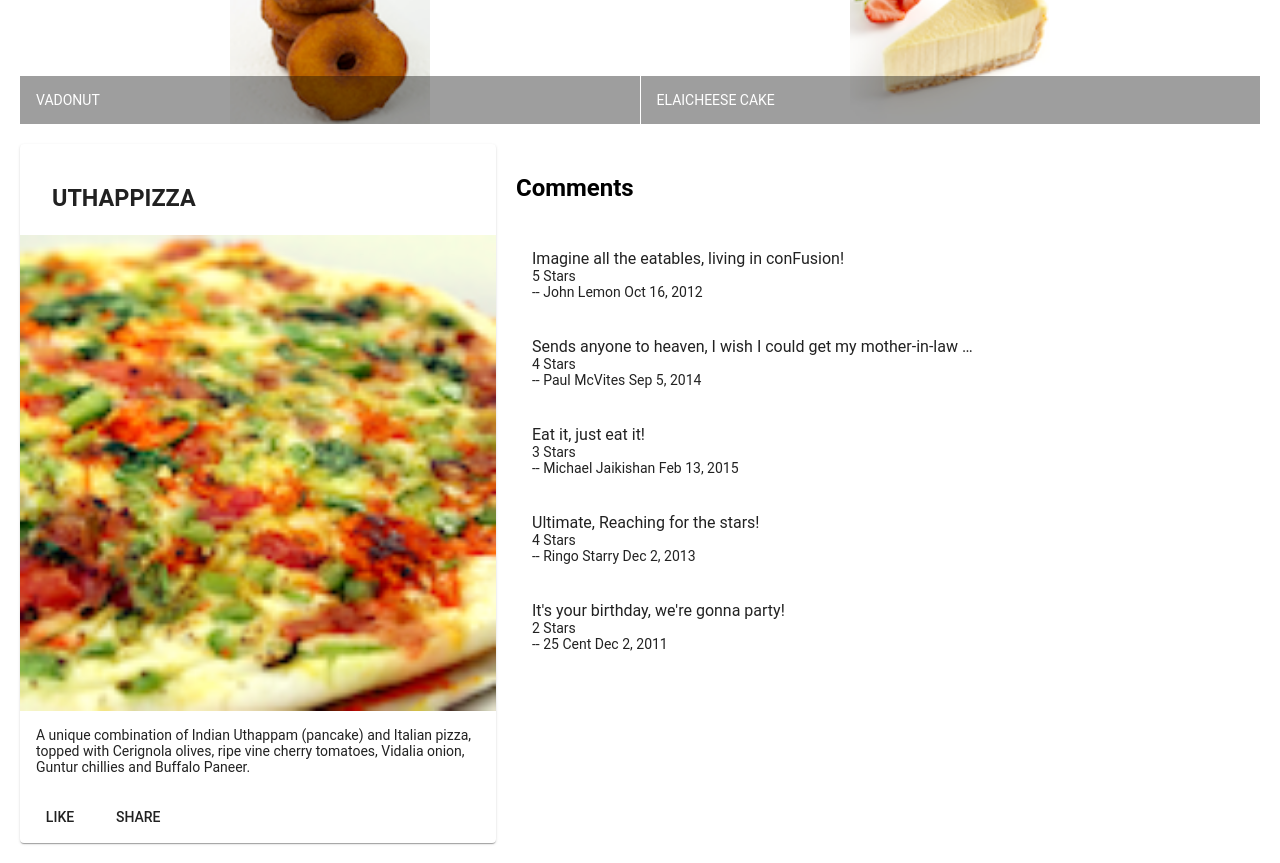
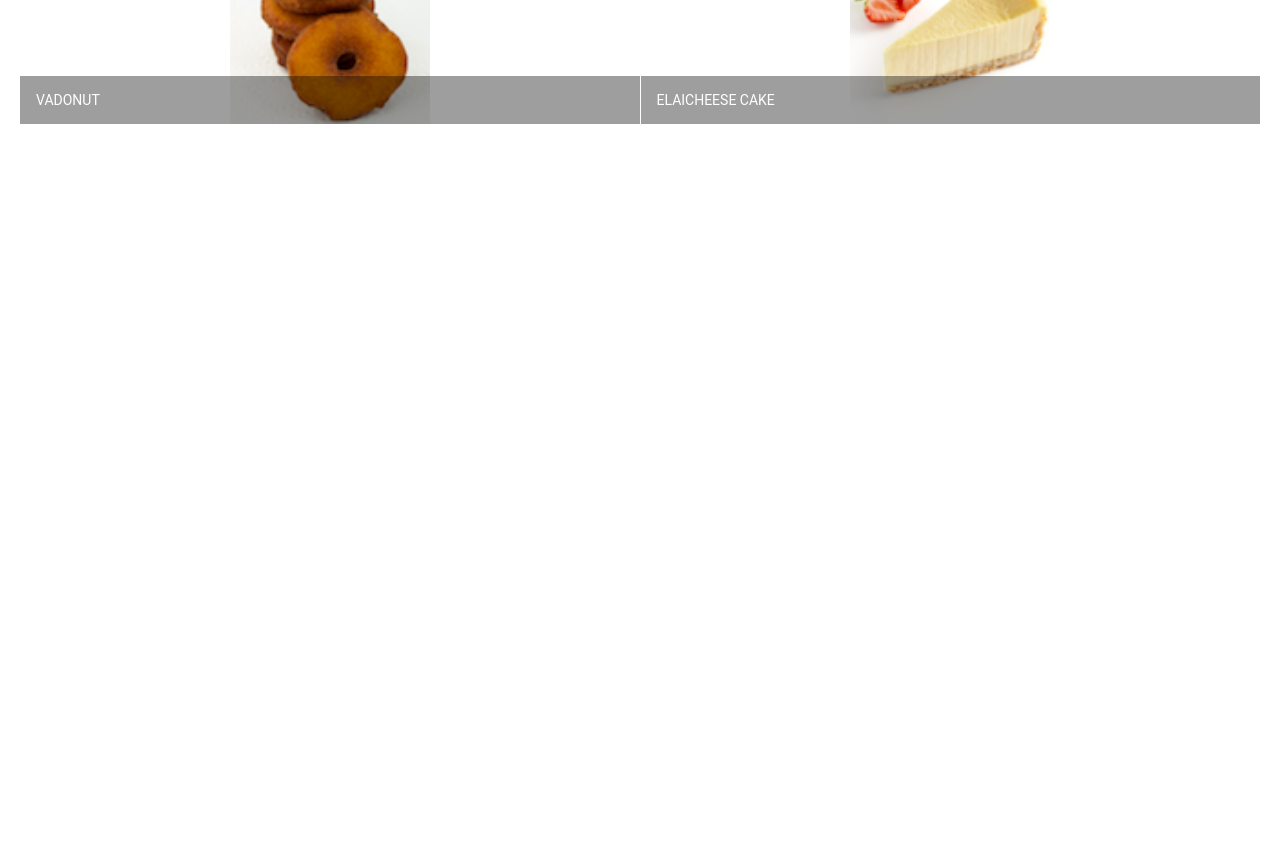
Before and after one commit to SaketSharma11/Angular, an Angular app: page / in a window 1280 px wide. Shown: the part 440-1303 px from the top of the page. After the commit the page ends 800 px from the top, so only its background shows below. Built offline with nearby package versions, Linux system fonts and the light colour scheme.

Commit message:
Data binding

```diff
--- a/src/app/dishdetail/dishdetail.component.html
+++ b/src/app/dishdetail/dishdetail.component.html
@@ -28,34 +28,30 @@
             <h2><strong>Comments</strong></h2>
             <mat-list>
                 <mat-list-item>
-                    <p matLine>{{comm1.comment}}</p>
-                    <p matLine>{{comm1.rating}}<span> Stars</span></p>
-                    <p matLine>-- {{comm1.author}}<span> {{comm1.date | date }}</span></p>
+                    <p matLine>{{dish.comments[0].comment}}</p>
+                    <p matLine>{{dish.comments[0].rating}}<span> Stars</span></p>
+                    <p matLine>-- {{dish.comments[0].author}}<span> {{dish.comments[0].date | date }}</span></p>
 
                 </mat-list-item>
                 <mat-list-item>
-                    <p matLine>{{comm2.comment}}</p>
-                    <p matLine>{{comm2.rating}}<span> Stars</span></p>
-
-                    <p matLine>-- {{comm2.author}}<span> {{comm2.date | date }}</span> </p>
+                    <p matLine>{{dish.comments[1].comment}}</p>
+                    <p matLine>{{dish.comments[1].rating}}<span> Stars</span></p>
+                    <p matLine>-- {{dish.comments[1].author}}<span> {{dish.comments[1].date | date }}</span></p>
                 </mat-list-item>
                 <mat-list-item>
-                    <p matLine>{{comm3.comment}}</p>
-                    <p matLine>{{comm3.rating}}<span> Stars</span></p>
-
-                    <p matLine>-- {{comm3.author}}<span> {{comm3.date | date }}</span> </p>
+                    <p matLine>{{dish.comments[2].comment}}</p>
+                    <p matLine>{{dish.comments[2].rating}}<span> Stars</span></p>
+                    <p matLine>-- {{dish.comments[2].author}}<span> {{dish.comments[2].date | date }}</span></p>
                 </mat-list-item>
                 <mat-list-item>
-                    <p matLine>{{comm4.comment}}</p>
-                    <p matLine>{{comm4.rating}}<span> Stars</span></p>
-
-                    <p matLine>-- {{comm4.author}}<span> {{comm4.date | date }}</span></p>
+                    <p matLine>{{dish.comments[3].comment}}</p>
+                    <p matLine>{{dish.comments[3].rating}}<span> Stars</span></p>
+                    <p matLine>-- {{dish.comments[3].author}}<span> {{dish.comments[3].date | date }}</span></p>
                 </mat-list-item>
                 <mat-list-item>
-                    <p matLine>{{comm5.comment}}</p>
-                    <p matLine>{{comm5.rating}}<span> Stars</span></p>
-
-                    <p matLine>-- {{comm5.author}}<span> {{comm5.date | date }}</span> </p>
+                    <p matLine>{{dish.comments[4].comment}}</p>
+                    <p matLine>{{dish.comments[4].rating}}<span> Stars</span></p>
+                    <p matLine>-- {{dish.comments[4].author}}<span> {{dish.comments[4].date | date }}</span></p>
                 </mat-list-item>
             </mat-list>
 
--- a/src/app/dishdetail/dishdetail.component.ts
+++ b/src/app/dishdetail/dishdetail.component.ts
@@ -1,47 +1,5 @@
-import { Component, OnInit } from '@angular/core';
-const DISH = {
-  id: '0',
-  name: 'Uthappizza',
-  image: '/assets/images/uthappizza.png',
-  category: 'mains',
-  featured: true,
-  label: 'Hot',
-  price: '4.99',
-  // tslint:disable-next-line:max-line-length
-  description: 'A unique combination of Indian Uthappam (pancake) and Italian pizza, topped with Cerignola olives, ripe vine cherry tomatoes, Vidalia onion, Guntur chillies and Buffalo Paneer.',
-  comments: [
-    {
-      rating: 5,
-      comment: 'Imagine all the eatables, living in conFusion!',
-      author: 'John Lemon',
-      date: '2012-10-16T17:57:28.556094Z'
-    },
-    {
-      rating: 4,
-      comment: 'Sends anyone to heaven, I wish I could get my mother-in-law to eat it!',
-      author: 'Paul McVites',
-      date: '2014-09-05T17:57:28.556094Z'
-    },
-    {
-      rating: 3,
-      comment: 'Eat it, just eat it!',
-      author: 'Michael Jaikishan',
-      date: '2015-02-13T17:57:28.556094Z'
-    },
-    {
-      rating: 4,
-      comment: 'Ultimate, Reaching for the stars!',
-      author: 'Ringo Starry',
-      date: '2013-12-02T17:57:28.556094Z'
-    },
-    {
-      rating: 2,
-      comment: 'It\'s your birthday, we\'re gonna party!',
-      author: '25 Cent',
-      date: '2011-12-02T17:57:28.556094Z'
-    }
-  ]
-};
+import { Component, OnInit, Input } from '@angular/core';
+import { Dish } from '../shared/dish';
 
 @Component({
   selector: 'app-dishdetail',
@@ -49,12 +7,9 @@ const DISH = {
   styleUrls: ['./dishdetail.component.scss']
 })
 export class DishdetailComponent implements OnInit {
-  dish = DISH;
-  comm1 = DISH.comments[0];
-  comm2 = DISH.comments[1];
-  comm3 = DISH.comments[2];
-  comm4 = DISH.comments[3];
-  comm5 = DISH.comments[4];
+  @Input()
+  dish: Dish;
+
   constructor() { }
 
   ngOnInit(): void {
--- a/src/app/menu/menu.component.html
+++ b/src/app/menu/menu.component.html
@@ -7,7 +7,7 @@
     </div>
     <div fxFlex>
         <mat-grid-list cols="2" rowHeight="200px">
-            <mat-grid-tile *ngFor="let dish of dishes">
+            <mat-grid-tile *ngFor="let dish of dishes" (click)="onSelect(dish)">
                 <img height="200px" src={{dish.image}} alt={{dish.name}}>
                 <mat-grid-tile-footer>
                     <h1>{{dish.name | uppercase }}</h1>
@@ -17,8 +17,5 @@
             </mat-grid-tile>
         </mat-grid-list>
     </div>
-
+    <app-dishdetail [dish]="selecteddish"></app-dishdetail>
 </div>
-<app-dishdetail>
-
-</app-dishdetail>
--- a/src/app/menu/menu.component.ts
+++ b/src/app/menu/menu.component.ts
@@ -1,48 +1,6 @@
 import { Component, OnInit } from '@angular/core';
 import { Dish } from '../shared/dish';
-const DISHES: Dish[] = [
-  {
-    id: '0',
-    name: 'Uthappizza',
-    image: '/assets/images/uthappizza.png',
-    category: 'mains',
-    featured: true,
-    label: 'Hot',
-    price: '4.99',
-    // tslint:disable-next-line:max-line-length
-    description: 'A unique combination of Indian Uthappam (pancake) and Italian pizza, topped with Cerignola olives, ripe vine cherry tomatoes, Vidalia onion, Guntur chillies and Buffalo Paneer.'
-  },
-  {
-    id: '1',
-    name: 'Zucchipakoda',
-    image: '/assets/images/zucchipakoda.png',
-    category: 'appetizer',
-    featured: false,
-    label: '',
-    price: '1.99',
-    description: 'Deep fried Zucchini coated with mildly spiced Chickpea flour batter accompanied with a sweet-tangy tamarind sauce'
-  },
-  {
-    id: '2',
-    name: 'Vadonut',
-    image: '/assets/images/vadonut.png',
-    category: 'appetizer',
-    featured: false,
-    label: 'New',
-    price: '1.99',
-    description: 'A quintessential ConFusion experience, is it a vada or is it a donut?'
-  },
-  {
-    id: '3',
-    name: 'ElaiCheese Cake',
-    image: '/assets/images/elaicheesecake.png',
-    category: 'dessert',
-    featured: false,
-    label: '',
-    price: '2.99',
-    description: 'A delectable, semi-sweet New York Style Cheese Cake, with Graham cracker crust and spiced with Indian cardamoms'
-  }
-];
+import { DISHES } from '../shared/dishes';
 
 @Component({
   selector: 'app-menu',
@@ -51,11 +9,14 @@ const DISHES: Dish[] = [
 })
 export class MenuComponent implements OnInit {
 
-  dishes = DISHES;
-  selecteddish = DISHES[0];
+  dishes: Dish[] = DISHES;
+  selecteddish: Dish;
   constructor() { }
 
   ngOnInit(): void {
   }
+  onSelect(dish: Dish) {
+    this.selecteddish = dish;
+  }
 
 }
--- /dev/null
+++ b/src/app/shared/comment.ts
@@ -0,0 +1,6 @@
+export class Comment {
+    rating: number;
+    comment: string;
+    author: string;
+    date: string;
+}
--- a/src/app/shared/dish.ts
+++ b/src/app/shared/dish.ts
@@ -1,4 +1,6 @@
+import { Comment } from './comment'
 export class Dish {
+
     id: string;
     name: string;
     image: string;
@@ -7,4 +9,5 @@ export class Dish {
     label: string;
     price: string;
     description: string;
+    comments: Comment[];
 }
--- /dev/null
+++ b/src/app/shared/dishes.ts
@@ -0,0 +1,173 @@
+import { Dish } from './dish';
+
+export const DISHES: Dish[] = [
+    {
+        id: '0',
+        name: 'Uthappizza',
+        image: '/assets/images/uthappizza.png',
+        category: 'mains',
+        featured: true,
+        label: 'Hot',
+        price: '4.99',
+        // tslint:disable-next-line:max-line-length
+        description: 'A unique combination of Indian Uthappam (pancake) and Italian pizza, topped with Cerignola olives, ripe vine cherry tomatoes, Vidalia onion, Guntur chillies and Buffalo Paneer.',
+        comments: [
+            {
+                rating: 5,
+                comment: 'Imagine all the eatables, living in conFusion!',
+                author: 'John Lemon',
+                date: '2012-10-16T17:57:28.556094Z'
+            },
+            {
+                rating: 4,
+                comment: 'Sends anyone to heaven, I wish I could get my mother-in-law to eat it!',
+                author: 'Paul McVites',
+                date: '2014-09-05T17:57:28.556094Z'
+            },
+            {
+                rating: 3,
+                comment: 'Eat it, just eat it!',
+                author: 'Michael Jaikishan',
+                date: '2015-02-13T17:57:28.556094Z'
+            },
+            {
+                rating: 4,
+                comment: 'Ultimate, Reaching for the stars!',
+                author: 'Ringo Starry',
+                date: '2013-12-02T17:57:28.556094Z'
+            },
+            {
+                rating: 2,
+                comment: 'It\'s your birthday, we\'re gonna party!',
+                author: '25 Cent',
+                date: '2011-12-02T17:57:28.556094Z'
+            }
+        ]
+    },
+    {
+        id: '1',
+        name: 'Zucchipakoda',
+        image: '/assets/images/zucchipakoda.png',
+        category: 'appetizer',
+        featured: false,
+        label: '',
+        price: '1.99',
+        description: 'Deep fried Zucchini coated with mildly spiced Chickpea flour batter accompanied with a sweet-tangy tamarind sauce',
+        comments: [
+            {
+                rating: 5,
+                comment: 'Imagine all the eatables, living in conFusion!',
+                author: 'John Lemon',
+                date: '2012-10-16T17:57:28.556094Z'
+            },
+            {
+                rating: 4,
+                comment: 'Sends anyone to heaven, I wish I could get my mother-in-law to eat it!',
+                author: 'Paul McVites',
+                date: '2014-09-05T17:57:28.556094Z'
+            },
+            {
+                rating: 3,
+                comment: 'Eat it, just eat it!',
+                author: 'Michael Jaikishan',
+                date: '2015-02-13T17:57:28.556094Z'
+            },
+            {
+                rating: 4,
+                comment: 'Ultimate, Reaching for the stars!',
+                author: 'Ringo Starry',
+                date: '2013-12-02T17:57:28.556094Z'
+            },
+            {
+                rating: 2,
+                comment: 'It\'s your birthday, we\'re gonna party!',
+                author: '25 Cent',
+                date: '2011-12-02T17:57:28.556094Z'
+            }
+        ]
+    },
+    {
+        id: '2',
+        name: 'Vadonut',
+        image: '/assets/images/vadonut.png',
+        category: 'appetizer',
+        featured: false,
+        label: 'New',
+        price: '1.99',
+        description: 'A quintessential ConFusion experience, is it a vada or is it a donut?',
+        comments: [
+            {
+                rating: 5,
+                comment: 'Imagine all the eatables, living in conFusion!',
+                author: 'John Lemon',
+                date: '2012-10-16T17:57:28.556094Z'
+            },
+            {
+                rating: 4,
+                comment: 'Sends anyone to heaven, I wish I could get my mother-in-law to eat it!',
+                author: 'Paul McVites',
+                date: '2014-09-05T17:57:28.556094Z'
+            },
+            {
+                rating: 3,
+                comment: 'Eat it, just eat it!',
+                author: 'Michael Jaikishan',
+                date: '2015-02-13T17:57:28.556094Z'
+            },
+            {
+                rating: 4,
+                comment: 'Ultimate, Reaching for the stars!',
+                author: 'Ringo Starry',
+                date: '2013-12-02T17:57:28.556094Z'
+            },
+            {
+                rating: 2,
+                comment: 'It\'s your birthday, we\'re gonna party!',
+                author: '25 Cent',
+                date: '2011-12-02T17:57:28.556094Z'
+            }
+        ]
+    },
+    {
+        id: '3',
+        name: 'ElaiCheese Cake',
+        image: '/assets/images/elaicheesecake.png',
+        category: 'dessert',
+        featured: false,
+        label: '',
+        price: '2.99',
+        description: 'A delectable, semi-sweet New York Style Cheese Cake, with Graham cracker crust and spiced with Indian cardamoms',
+        comments: [
+            {
+                rating: 5,
+                comment: 'Imagine all the eatables, living in conFusion!',
+                author: 'John Lemon',
+                date: '2012-10-16T17:57:28.556094Z'
+            },
+            {
+                rating: 4,
+                comment: 'Sends anyone to heaven, I wish I could get my mother-in-law to eat it!',
+                author: 'Paul McVites',
+                date: '2014-09-05T17:57:28.556094Z'
+            },
+            {
+                rating: 3,
+                comment: 'Eat it, just eat it!',
+                author: 'Michael Jaikishan',
+                date: '2015-02-13T17:57:28.556094Z'
+            },
+            {
+                rating: 4,
+                comment: 'Ultimate, Reaching for the stars!',
+                author: 'Ringo Starry',
+                date: '2013-12-02T17:57:28.556094Z'
+            },
+            {
+                rating: 2,
+                comment: 'It\'s your birthday, we\'re gonna party!',
+                author: '25 Cent',
+                date: '2011-12-02T17:57:28.556094Z'
+            }
+        ]
+    }
+];
```
